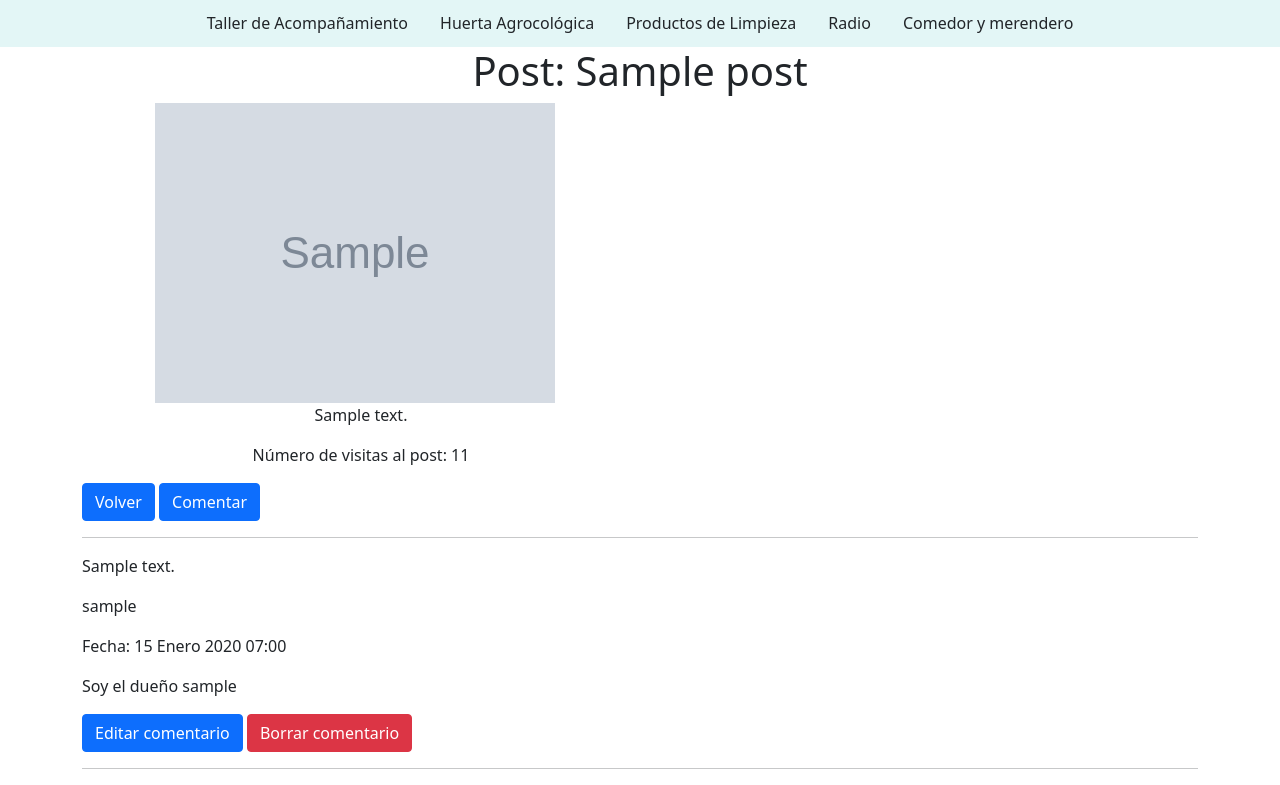
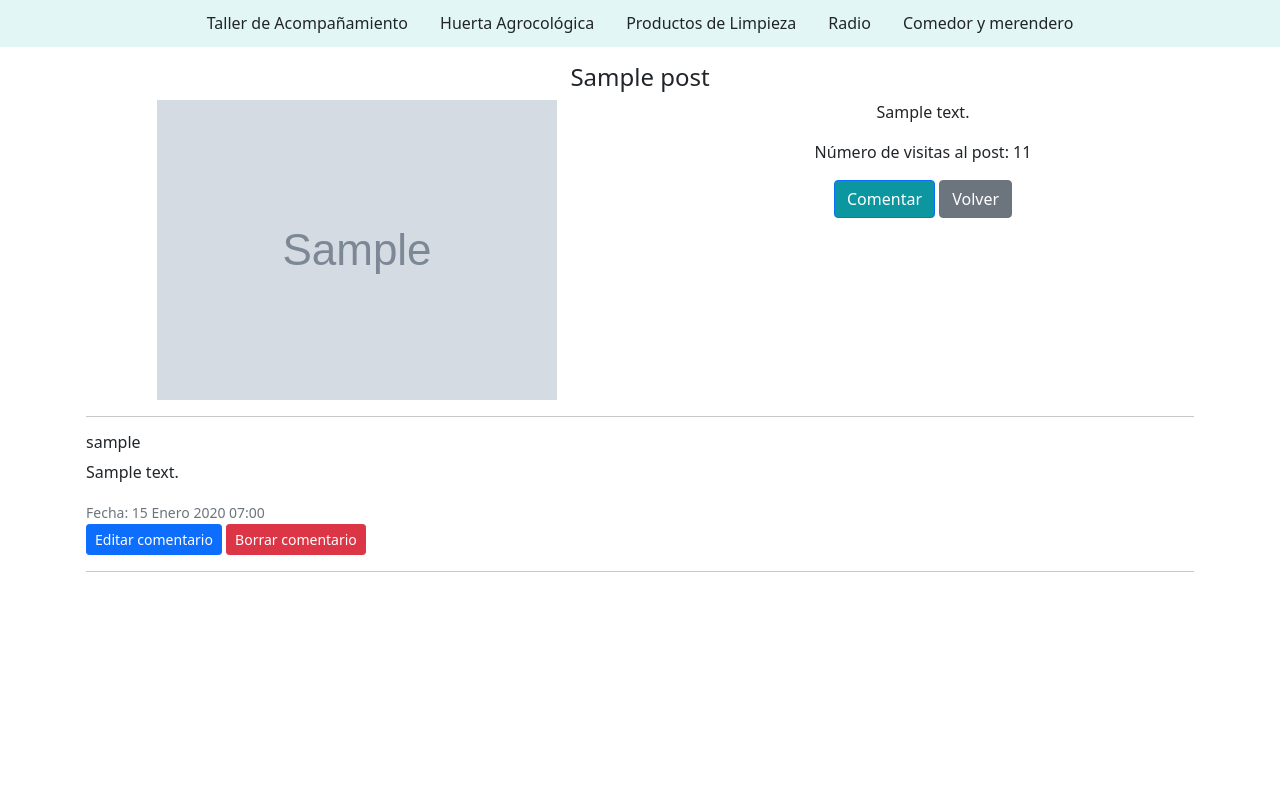
Before and after one commit to laloinver/hecho-con-alma, a Django app: page /blog/1/ in a window 1280 px wide. Shown: the part 57-842 px from the top of the page. After the commit the page ends 629 px from the top, so only its background shows below. Run offline with Django 4.2, Linux system fonts and the light colour scheme; a user stored in the database is signed in; tables that the repository leaves empty hold one stand-in row (values such as "Sample post"); grey boxes marked "Sample" are stand-in pictures; some libraries are stand-ins or nearby versions.

Commit message:
cambios en el blog (lista, ABM, comentarios)

```diff
--- a/blog/forms.py
+++ b/blog/forms.py
@@ -5,7 +5,7 @@ from .models import Post, Comments
 class PostForm(forms.ModelForm):
     class Meta:
         model = Post
-        exclude = ['user']
+        exclude = ['user', 'views_number']
 
 class CommentForm(forms.ModelForm):
     class Meta:
--- a/blog/templates/blog/blog_detail.html
+++ b/blog/templates/blog/blog_detail.html
@@ -2,8 +2,8 @@
 {% load crispy_forms_tags %}
 
 {% block content %}
-<div class="container">
-    <h1 class="text-center">Post: {{ post.title }}</h1>
+<div class="container p-3">
+    <h4 class="text-center">{{ post.title }}</h4>
 
     <div class="text-center">
 
@@ -11,29 +11,28 @@
             <div class="col-md-6">
                 <img src="{{ post.imagen.url }}" class="img-fluid" alt="Imagen del post">
             </div>
-        </div>
-        <div class="col-md-6">
-            <p>{{ post.content }}</p>
-            <p>Número de visitas al post: {{ post.views_number }}</p>
+            <div class="col-md-6">
+                <p>{{ post.content }}</p>
+                <p>Número de visitas al post: {{ post.views_number }}</p>
+                <a href="{% url 'comment_create' post.id %}" class="btn btn-primary" style="background-color: #0b96a0;">Comentar</a>
+                <a href="{% url 'post_list' %}" class="btn btn-secondary">Volver</a>
+            </div>
         </div>
 
     </div>
-    <a href="{% url 'post_list' %}" class="btn btn-primary">Volver</a>
-    <a href="{% url 'comment_create' post.id %}" class="btn btn-primary">Comentar</a>
     <hr>
     {% for comment in post.comments.all %}
     <div class="row">
         <div class="col-md-6">
+            <h6>{{ comment.user.username }}</h6>
             <p>{{ comment.content }}</p>
-            <p>{{ comment.user.username }}</p>
-            <p>Fecha: {{ comment.created_at }}</p>
+            <small class="text-muted">Fecha: {{ comment.created_at }}</small>
         </div>
         {% if request.user.is_authenticated %}
         <div class="container">
             {% if request.user == comment.user %}
-                <p>Soy el dueño {{ request.user }}</p>
-                <a href="{% url 'comment_update' comment.id %}" class="btn btn-primary">Editar comentario</a>
-                <a href="{% url 'comment_delete' comment.id %}" class="btn btn-danger">Borrar comentario</a>
+                <a href="{% url 'comment_update' comment.id %}" class="btn btn-primary btn-sm">Editar comentario</a>
+                <a href="{% url 'comment_delete' comment.id %}" class="btn btn-danger btn-sm">Borrar comentario</a>
             {% endif %}
         </div>
         {% endif %}
--- a/blog/views.py
+++ b/blog/views.py
@@ -4,7 +4,6 @@ from .forms import PostForm
 
 from .models import Post, Comments
 from .forms import CommentForm
-
 
 # Create your views here.
 
@@ -13,51 +12,60 @@ def post_list(request):
     print(posts.query)
     return render(request, 'blog/blog_list.html', {'posts': posts})
 
-
 def post_create(request):
-    # si es una petición get, es decir, si se visita la
-    # página de creación de post por primera vez
-    form = PostForm() # instanciamos el formulario sin datos previos
-    if request.method == 'POST':
-        # si es una petición post, es decir, el usuario rellenó los campos
-        # del formulario
-        # cargamos los datos enviados por petición post al formulario
-        # acá, de esta manera, notar que como tiene campo con archivos, esos van en request.FILES
-        form = PostForm(request.POST, request.FILES)
-        if form.is_valid():
-            # si es válido el formulario creamos el objeto post pero no lo guardamos en db: commit=False
-            post = form.save(commit=False)
-            post.user = request.user # asignamos el autor del post
-            post.save() # guardamos
-            messages.success(request, 'Post creado con éxito') # mandamos un mensaje de éxito
-            return redirect('post_list') # dirigimos al usuario a la página que nos parezca
-        messages.error(request, 'Hay errores en el formulario')
-    return render(request, 'blog/blog_create.html', {'form': form})
-
+    user = request.user
+    if user.groups.filter(name='creadorPost').exists():
+        # si es una petición get, es decir, si se visita la
+        # página de creación de post por primera vez
+        form = PostForm() # instanciamos el formulario sin datos previos
+        if request.method == 'POST':
+            # si es una petición post, es decir, el usuario rellenó los campos
+            # del formulario
+            # cargamos los datos enviados por petición post al formulario
+            # acá, de esta manera, notar que como tiene campo con archivos, esos van en request.FILES
+            form = PostForm(request.POST, request.FILES)
+            if form.is_valid():
+                # si es válido el formulario creamos el objeto post pero no lo guardamos en db: commit=False
+                post = form.save(commit=False)
+                post.user = request.user # asignamos el autor del post
+                post.save() # guardamos
+                # messages.success(request, 'Post creado con éxito') # mandamos un mensaje de éxito
+                return redirect('post_list') # dirigimos al usuario a la página que nos parezca
+            messages.error(request, 'Hay errores en el formulario')
+        return render(request, 'blog/blog_create.html', {'form': form})
+    else:
+        return redirect('post_list')
+    endif
 
 def post_update(request, pk):
-    # recibimos ese argumento 'pk' enviado como parte de la url:
-    # path('update/<int:pk>/', views.post_update, name='post_update'), es pk es el que recibimos como argumento
-    post = get_object_or_404(Post, id=pk) # buscamos el post o devolvemos un 404 (not found)
+    user = request.user
+    if user.groups.filter(name='creadorPost').exists():
+        # recibimos ese argumento 'pk' enviado como parte de la url:
+        # path('update/<int:pk>/', views.post_update, name='post_update'), es pk es el que recibimos como argumento
+        post = get_object_or_404(Post, id=pk) # buscamos el post o devolvemos un 404 (not found)
 
-    # instanciamos el formulario e inicializamos los campos con los datos del post encontrado (instance=post)
-    form = PostForm(instance=post)
-    if request.method == 'POST':
-        # si es una petición post, es decir, el usuario está guardando el formulario
-        # rellenamos con los datos en POST y FILES
-        form = PostForm(request.POST, request.FILES, instance=post)
-        if form.is_valid():
-            # si es válido, guardamos el formulario, se guarda la instancia, de hecho
-            form.save()
-            return redirect('post_list') # redirigimos
-    return render(request, 'blog/blog_update.html', {'form': form, 'post': post})
+        # instanciamos el formulario e inicializamos los campos con los datos del post encontrado (instance=post)
+        form = PostForm(instance=post)
+        if request.method == 'POST':
+            # si es una petición post, es decir, el usuario está guardando el formulario
+            # rellenamos con los datos en POST y FILES
+            form = PostForm(request.POST, request.FILES, instance=post)
+            if form.is_valid():
+                # si es válido, guardamos el formulario, se guarda la instancia, de hecho
+                form.save()
+                return redirect('post_list') # redirigimos
+        return render(request, 'blog/blog_update.html', {'form': form, 'post': post})
+    else:
+        return redirect('post_list')
+    endif
 
 def post_delete(request, pk):
-    # buscamos el post y lo borramos, lanzamos un error 404 (Not found caso contrario)
-    post = get_object_or_404(Post, id=pk)
-    post.delete()
+    user = request.user
+    if user.groups.filter(name='creadorPost').exists():
+        # buscamos el post y lo borramos, lanzamos un error 404 (Not found caso contrario)
+        post = get_object_or_404(Post, id=pk)
+        post.delete()
     return redirect('post_list')
-
 
 def post_detail(request, pk):
     # buscamos el post y lo mostramos
```
Also changed, not shown: blog/templates/blog/blog_create.html (+5 -6 lines), blog/templates/blog/blog_list.html (+6 -2 lines), blog/templates/blog/blog_update.html (+10 -3 lines), blog/templates/blog/comment_create.html (+26 -0 lines), 1 other file.
